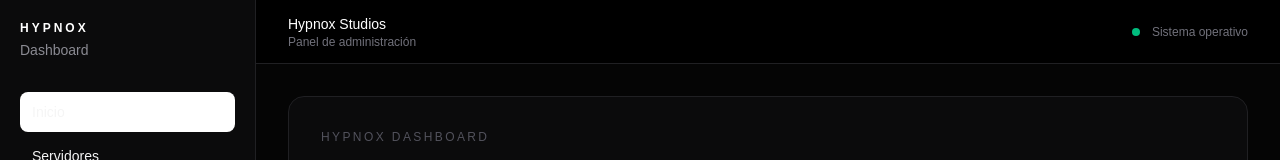
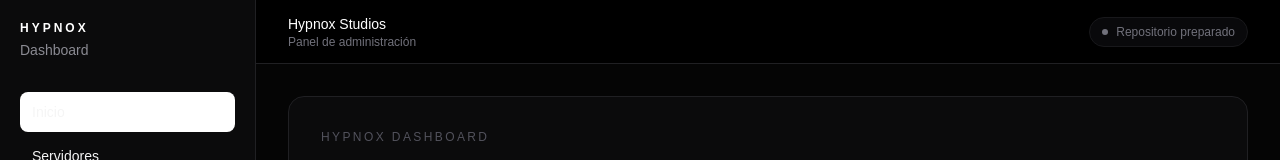
Before and after one commit to InochiNoYume/Hypnox-Dashboard, a Next.js app: page / in a window 1280 px wide. Shown: the top 160 px of the page. Built offline with nearby package versions, Linux system fonts and the light colour scheme.

Commit message:
ui: polish dashboard header

```diff
--- a/src/components/header.tsx
+++ b/src/components/header.tsx
@@ -1,12 +1,15 @@
+import Link from 'next/link';
+
 export function Header() {
   return (
     <header className="sticky top-0 z-20 flex h-16 items-center justify-between border-b border-[var(--border)] bg-black/85 px-5 pl-16 backdrop-blur-xl md:px-8">
-      <div>
-        <p className="text-sm font-medium text-white">Hypnox Studios</p>
-        <p className="text-xs text-zinc-500">Panel de administración</p>
-      </div>
-      <div className="hidden items-center gap-3 text-xs text-zinc-500 sm:flex">
-        <span className="h-2 w-2 rounded-full bg-emerald-500" /> Sistema operativo
+      <Link href="/" className="min-w-0 transition hover:opacity-80">
+        <p className="truncate text-sm font-medium text-white">Hypnox Studios</p>
+        <p className="truncate text-xs text-zinc-500">Panel de administración</p>
+      </Link>
+      <div className="hidden items-center gap-2 rounded-full border border-zinc-900 bg-zinc-950 px-3 py-1.5 text-xs text-zinc-500 sm:flex">
+        <span className="h-1.5 w-1.5 rounded-full bg-zinc-500" />
+        Repositorio preparado
       </div>
     </header>
   );
```
